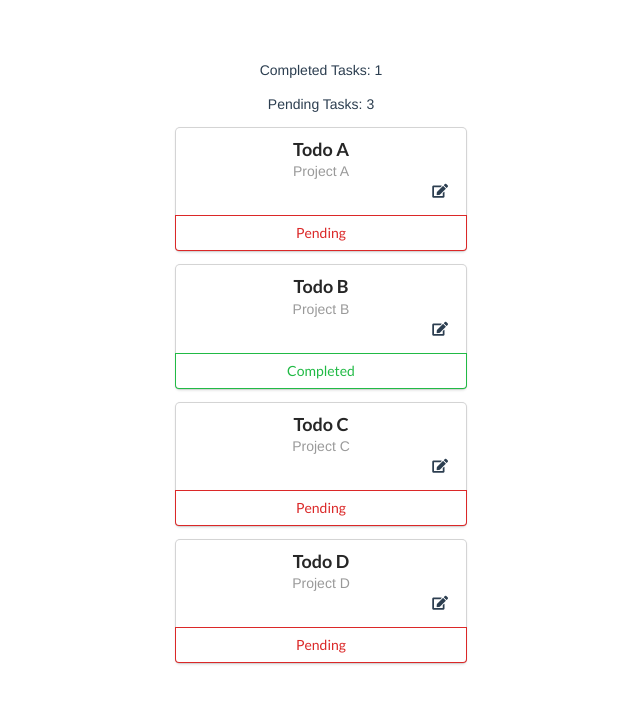
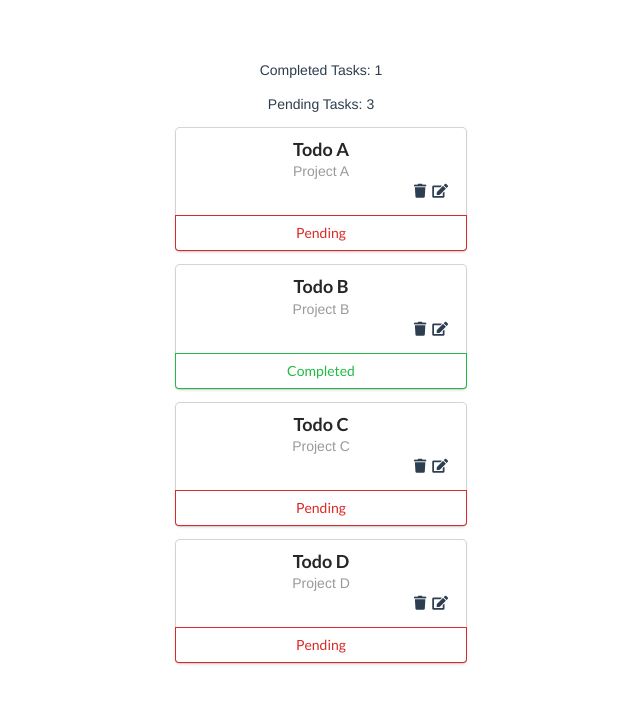
Before and after one commit to julessepulveda/vued, a Vue app: page / in a window 1280 px wide. Shown: the top 704 px of the page, without its empty margins (319-959 px from the left). Built offline with nearby package versions, Linux system fonts and the light colour scheme.

Commit message:
todo list delete todo

```diff
--- a/src/components/Todo.vue
+++ b/src/components/Todo.vue
@@ -9,8 +9,11 @@
           {{ todo.project }}
       </div>
       <div class='extra content'>
-          <span class='right floated edit icon' v-on:click="showForm">
+        <span class='right floated edit icon' v-on:click="showForm">
           <i class='edit icon'></i>
+        </span>
+        <span class='right floated trash icon' v-on:click="deleteTodo(todo)">
+          <i class='trash icon'></i>
         </span>
       </div>
     </div>
@@ -57,6 +60,9 @@
     hideForm() {
       this.isEditing = false;
     },
+    deleteTodo(todo) {
+      this.$emit('delete-todo', todo);
+    },
   },
   };
 </script>
--- a/src/components/TodoList.vue
+++ b/src/components/TodoList.vue
@@ -2,7 +2,7 @@
   <div>
     <p>Completed Tasks: {{todos.filter(todo => {return todo.done === true}).length}}</p>
     <p>Pending Tasks: {{todos.filter(todo => {return todo.done === false}).length}}</p>
-    <todo  v-for="todo in todos" v-bind:todo="todo" v-bind:key="todo"></todo>
+    <todo v-on:delete-todo="deleteTodo" v-for="todo in todos" v-bind:todo="todo" v-bind:key="todo"></todo>
 
   </div>
 </template>
@@ -16,6 +16,12 @@
     components: {
         Todo,
     },
+    methods: {
+    deleteTodo(todo) {
+      const todoIndex = this.todos.indexOf(todo);
+      this.todos.splice(todoIndex, 1);
+    },
+  },
 };
 </script>
 <style>
```
